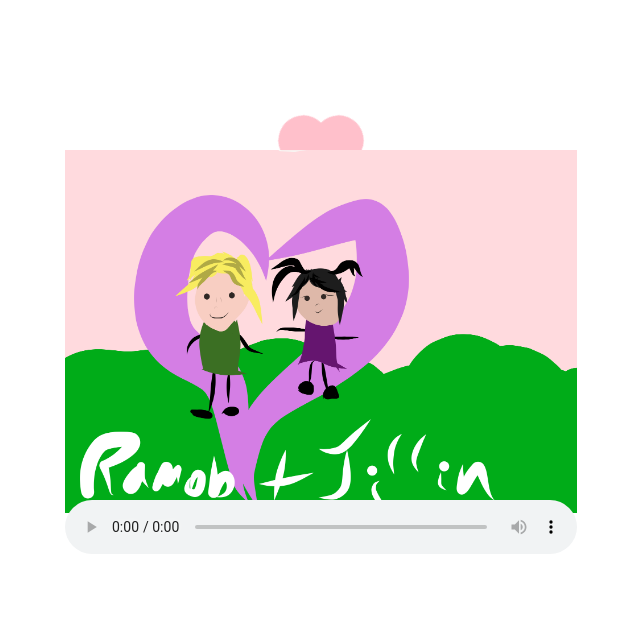
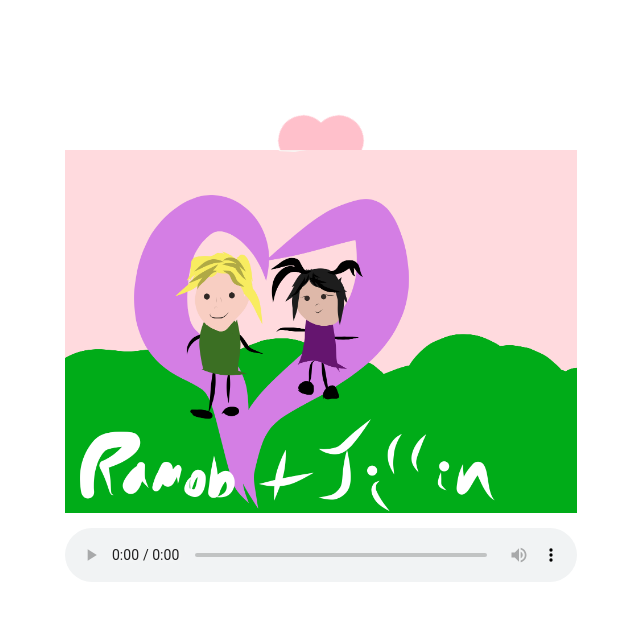
Before and after one commit to nyetnyet/jilmob, a plain HTML site: page index.html in a window 1280 px wide. Shown: the whole page, without its empty margins (319-959 px from the left). Drawn offline with Linux system fonts and the light colour scheme.

Commit message:
Add files via upload

```diff
--- a/css/master.css
+++ b/css/master.css
@@ -13,18 +13,15 @@
 }
 
 .song {
-  position: fixed;
-  top: 500px;
+
 }
 
 .song audio {
-  /*position: relative;*/
-  top: 40%;
+  position: fixed;
   width: 40vw;
   margin-left: auto;
   margin-right: auto;
   margin-top: auto;
-  margin-bottom: auto;
 }
 
 .flex-container {
@@ -36,10 +33,11 @@
 }
 
 .content > img {
+  padding-bottom: 15px;
   display: block;
   margin-left: auto;
   margin-right: auto;
-  width: 40vw;
+  max-width: 100%;
 }
 
 .content {
```
